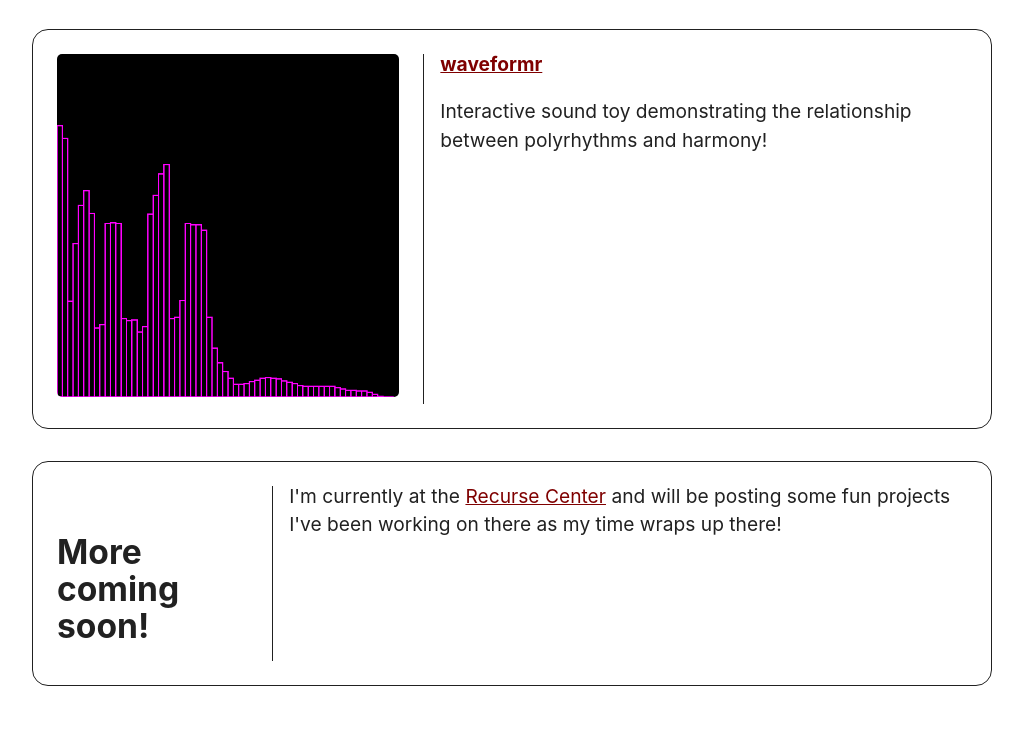
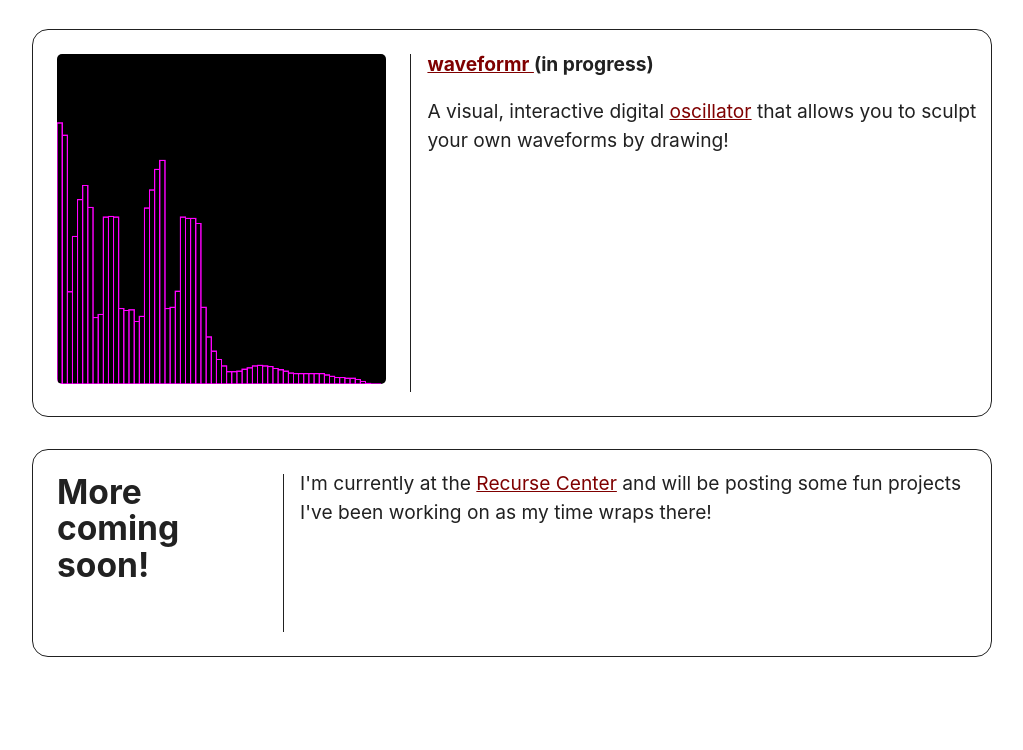
Before and after one commit to msabin/msabin.github.io, a plain HTML site: page code.html in a window 1280 px wide. Shown: the part 709-1459 px from the top of the page, without its empty margins (128-1151 px from the left). Drawn offline with Linux system fonts and the light colour scheme.

Commit message:
Fixed description for waveformr projects and spacing for h2 in project blocks.

```diff
--- a/code.html
+++ b/code.html
@@ -90,14 +90,17 @@
 
       <div>
         <p>
-          <a href="https://github.com/msabin/waveformr">
-              <strong>waveformr</strong>
-          </a>
+          <strong>
+            <a href="https://github.com/msabin/waveformr">
+                waveformr
+            </a>
+            (in progress)
+          </strong>
         </p>
 
         <p>
-            Interactive sound toy demonstrating the relationship between
-            polyrhythms and harmony!
+          A visual, interactive digital <a href="https://en.wikipedia.org/wiki/Voltage-controlled_oscillator">oscillator</a> that allows you to
+          sculpt your own waveforms by drawing!
         </p>
       </div>
     </div>
@@ -110,8 +113,8 @@
       <div>
         <p>
             I'm currently at the <a href="https://www.recurse.com/">Recurse Center</a>
-            and will be posting some fun projects I've been working on there as
-            my time wraps up there!
+            and will be posting some fun projects I've been working on as
+            my time wraps there!
         </p>
       </div>
     </div>
--- a/simple.css
+++ b/simple.css
@@ -355,6 +355,11 @@ aside {
   margin-block-end: 0;
   margin-inline: 1rem .5rem;
 }
+
+.project h2{
+  margin: 0 0rem 3rem 0;
+}
+
 
 /* Make aside full-width on mobile */
 @media only screen and (max-width: 720px) {
```
